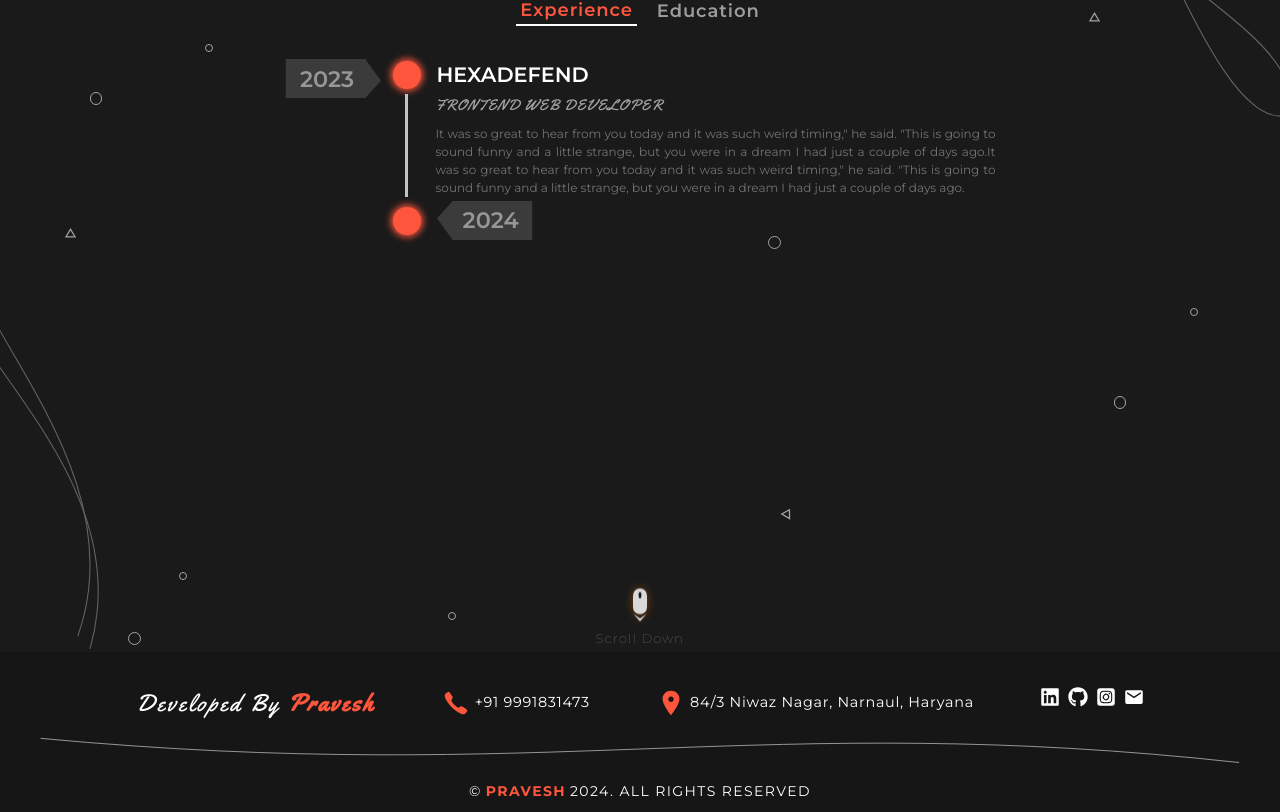
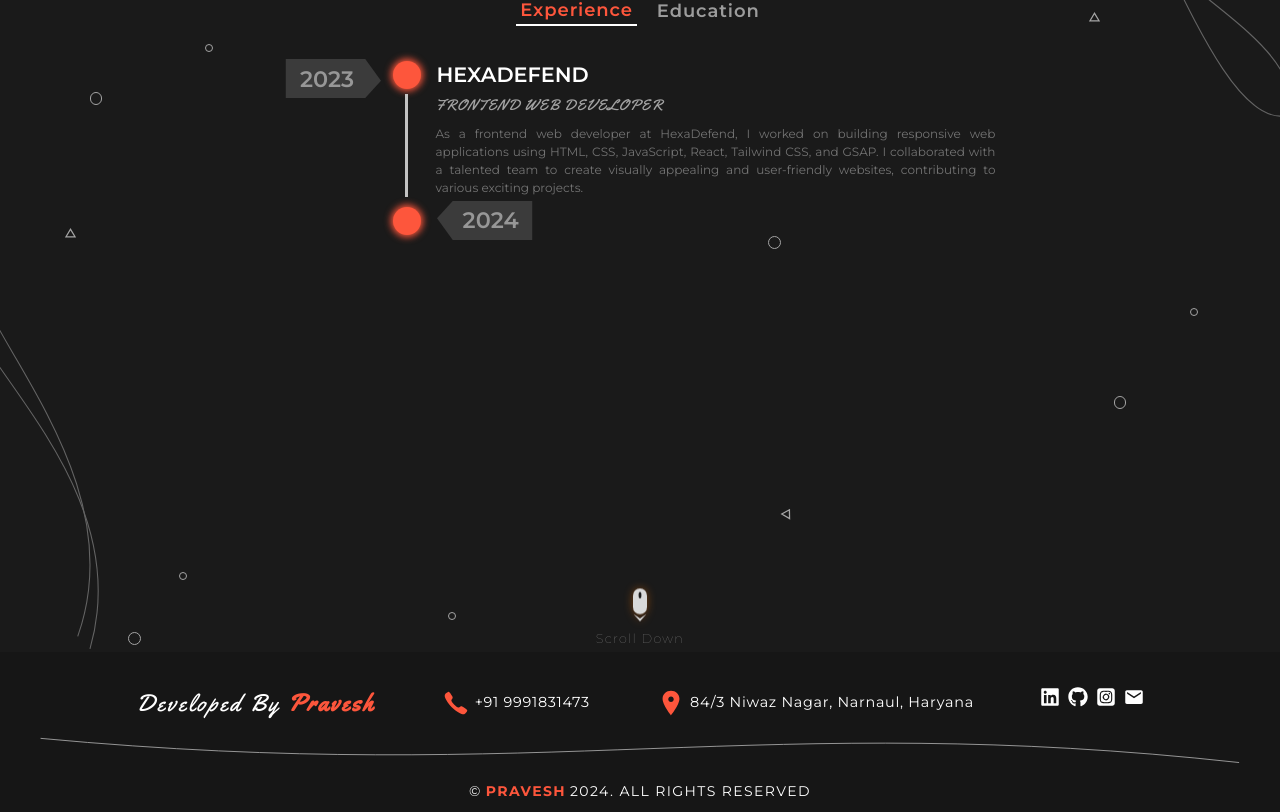
Before and after one commit to pravesh-dev/Portfolio, a React (Vite) app: page / in a window 1280 px wide. Shown: the part 3820-4632 px from the top of the page. Built offline with nearby package versions, Linux system fonts and the light colour scheme.

Commit message:
added paragraph in resume data

```diff
--- a/src/Components/ResumeData.js
+++ b/src/Components/ResumeData.js
@@ -1,8 +1,8 @@
 const userData = [
   {
-      heading: "Hexadefend",
+    heading: "HexaDefend",
     subHeading: "FRONTEND WEB DEVELOPER",
-      para: `It was so great to hear from you today and it was such weird timing," he said. "This is going to sound funny and a little strange, but you were in a dream I had just a couple of days ago.It was so great to hear from you today and it was such weird timing," he said. "This is going to sound funny and a little strange, but you were in a dream I had just a couple of days ago.`,
+    para: `As a frontend web developer at HexaDefend, I worked on building responsive web applications using HTML, CSS, JavaScript, React, Tailwind CSS, and GSAP. I collaborated with a talented team to create visually appealing and user-friendly websites, contributing to various exciting projects.`,
     timeStart: '2023',
     timeEnd: 2024,
     type: 'experience'
@@ -10,7 +10,7 @@
   {
     heading: "Higher Education",
     subHeading: "KLP Sr. Sec. School, Niwaz Nagar, Haryana",
-      para: `It was so great to hear from you today and it was such weird timing," he said. "This is going to sound funny and a little strange, but you were in a dream I had just a couple of days ago.`,
+    para: `I completed my higher education at KLP Sr. Sec. School, where I developed a strong foundation in various subjects and actively participated in extracurricular activities.`,
     timeStart: '2018',
     timeEnd: 2020,
     type: 'education'
@@ -18,11 +18,11 @@
   {
     heading: "Graduation (BCA)",
     subHeading: "Indra Gandhi University, Meerpur, Haryana",
-      para: `It was so great to hear from you today and it was such weird timing," he said. "This is going to sound funny and a little strange, but you were in a dream I had just a couple of days ago.`,
+    para: `I pursued my Bachelor of Computer Applications (BCA) at Indra Gandhi University, focusing on computer science fundamentals, programming languages, and software development. This education provided me with the technical skills and knowledge required for my career in web development.`,
     timeStart: '2020',
     timeEnd: 2023,
     type: 'education'
-    },
-  ]
+  }
+];
 
-export {userData}
+export { userData };
```
Lines whose indentation alone changed are shown as unchanged.
